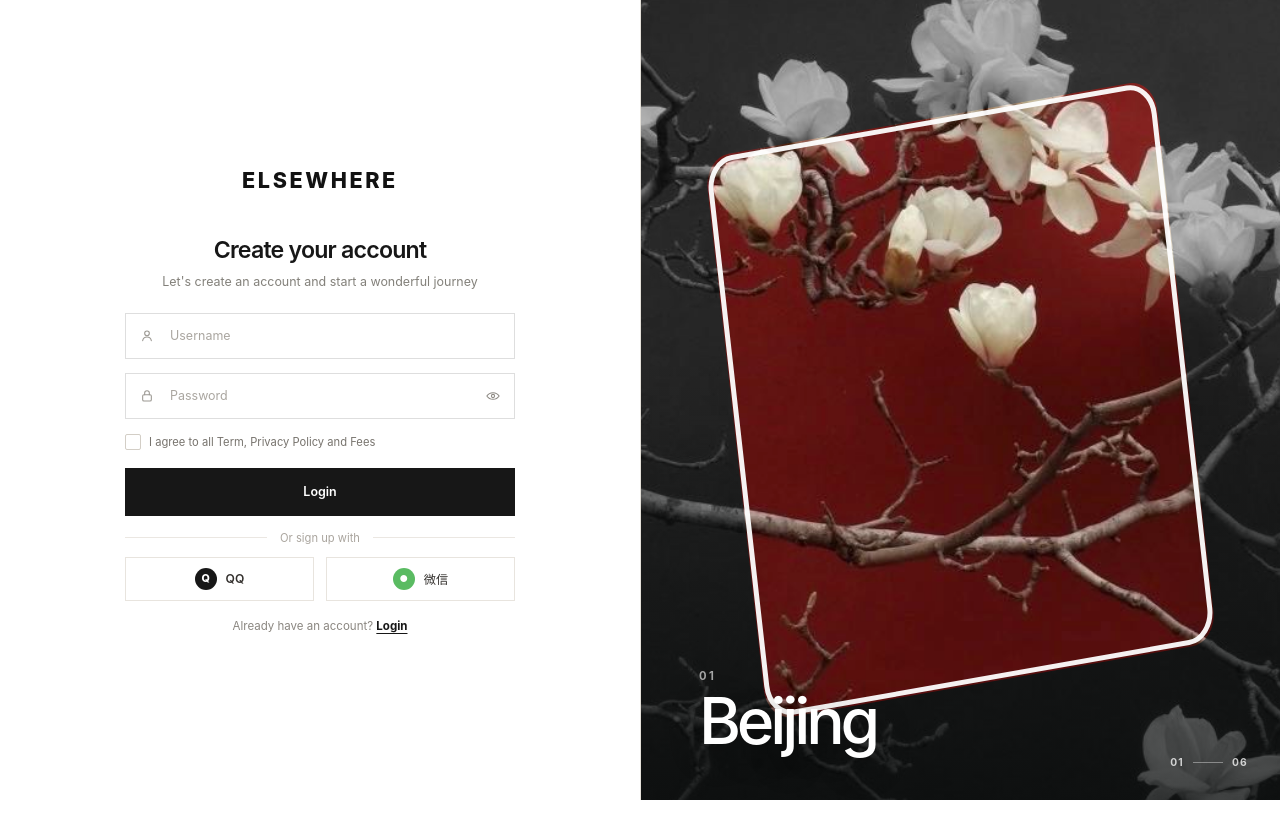
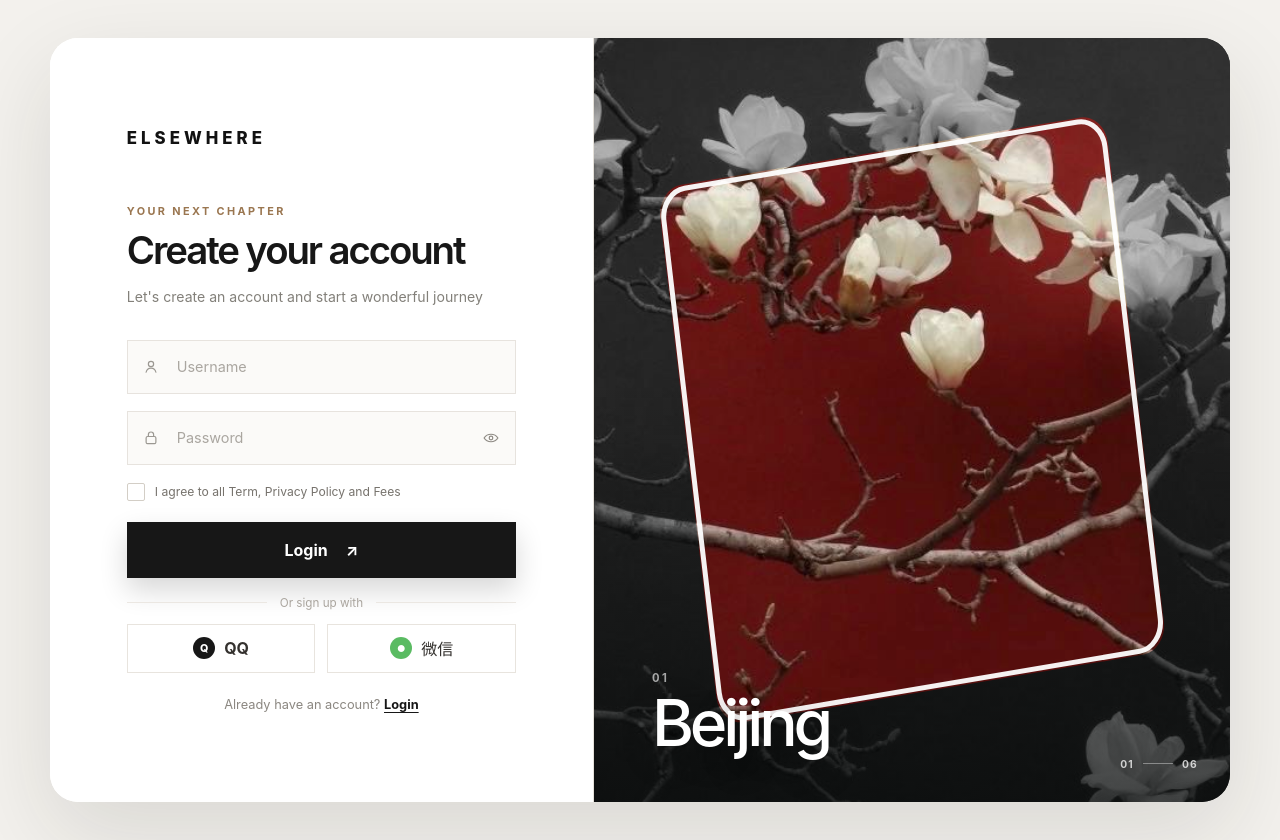
Before and after one commit to zhenyuk303/Elsewhere, a React (Vite) app: page / in a window 1280 px wide. Before the commit the page ends 800 px from the top, so only its background shows below. Built offline with nearby package versions, Linux system fonts and the light colour scheme.

Commit message:
restore card-based auth layout

```diff
--- a/src/features/auth/AuthPanel.tsx
+++ b/src/features/auth/AuthPanel.tsx
@@ -82,6 +82,7 @@ export function AuthPanel({
           ELSEWHERE
         </a>
         <div className="title-block" key={mode}>
+          <p className="eyebrow">YOUR NEXT CHAPTER</p>
           <h1 id="auth-title">
             {isSignup
               ? 'Create your account'
@@ -181,6 +182,9 @@ export function AuthPanel({
           disabled={disabled}
         >
           <span>Login</span>
+          <span aria-hidden="true" className="button-arrow">
+            ↗
+          </span>
         </button>
 
         {isSignup ? (
--- a/src/features/auth/auth.css
+++ b/src/features/auth/auth.css
@@ -1,5 +1,6 @@
 .auth-panel {
-  width: min(100%, 390px);
+  width: min(100%, 430px);
+  min-height: 610px;
   display: flex;
   flex-direction: column;
   justify-content: center;
@@ -7,17 +8,16 @@
 }
 
 .auth-header {
-  margin-bottom: 22px;
-  text-align: center;
+  margin-bottom: 32px;
 }
 
 .brand {
-  display: block;
-  margin: 0 0 clamp(32px, 5.5vh, 56px);
+  display: inline-flex;
+  margin: 0 0 clamp(48px, 7vh, 80px);
   color: #121212;
-  font-size: 1.35rem;
-  font-weight: 800;
-  letter-spacing: 0.12em;
+  font-size: 1.05rem;
+  font-weight: 850;
+  letter-spacing: 0.24em;
   text-decoration: none;
 }
 
@@ -25,25 +25,33 @@
   animation: auth-content-in 420ms cubic-bezier(0.22, 1, 0.36, 1) both;
 }
 
+.eyebrow {
+  margin: 0 0 12px;
+  color: #9a7650;
+  font-size: 0.68rem;
+  font-weight: 750;
+  letter-spacing: 0.22em;
+}
+
 .auth-header h1 {
-  max-width: 390px;
+  max-width: 430px;
   margin: 0;
-  font-size: clamp(1.45rem, 1.75vw, 1.75rem);
+  font-size: clamp(2rem, 3vw, 3.05rem);
   font-weight: 600;
-  letter-spacing: -0.035em;
-  line-height: 1.18;
+  letter-spacing: -0.055em;
+  line-height: 1.05;
 }
 
 .auth-subtitle {
-  margin: 8px 0 0;
+  margin: 14px 0 0;
   color: #83807a;
-  font-size: 0.78rem;
-  line-height: 1.45;
+  font-size: 0.88rem;
+  line-height: 1.65;
 }
 
 .auth-form {
   display: grid;
-  gap: 14px;
+  gap: 17px;
 }
 
 .field-group {
@@ -62,19 +70,19 @@
 }
 
 .field-shell {
-  min-height: 46px;
+  min-height: 54px;
   display: flex;
   align-items: center;
-  border: 1px solid #dedede;
+  border: 1px solid #e7e3de;
   border-radius: 0;
-  background: #fff;
+  background: #fbfaf8;
   transition: border-color 180ms ease, box-shadow 180ms ease, background 180ms ease;
 }
 
 .field-shell:focus-within {
-  border-color: #7b7b7b;
+  border-color: #a78a68;
   background: #fff;
-  box-shadow: 0 0 0 2px rgb(23 23 23 / 8%);
+  box-shadow: 0 0 0 4px rgb(167 138 104 / 12%);
 }
 
 .field-shell.has-error {
@@ -82,7 +90,7 @@
 }
 
 .field-icon {
-  width: 42px;
+  width: 47px;
   display: grid;
   place-items: center;
   color: #9b9892;
@@ -90,7 +98,7 @@
 
 .field-icon svg,
 .password-toggle svg {
-  width: 16px;
+  width: 18px;
   fill: none;
   stroke: currentColor;
   stroke-linecap: round;
@@ -106,7 +114,7 @@
   outline: 0;
   background: transparent;
   color: #171717;
-  font-size: 0.78rem;
+  font-size: 0.9rem;
 }
 
 .field-shell input::placeholder {
@@ -114,7 +122,7 @@
 }
 
 .password-toggle {
-  width: 42px;
+  width: 48px;
   align-self: stretch;
   display: grid;
   place-items: center;
@@ -137,9 +145,9 @@
 .checkbox-label {
   display: flex;
   align-items: center;
-  gap: 8px;
+  gap: 10px;
   color: #77736d;
-  font-size: 0.7rem;
+  font-size: 0.76rem;
   cursor: pointer;
 }
 
@@ -149,8 +157,8 @@
 }
 
 .custom-check {
-  width: 16px;
-  height: 16px;
+  width: 18px;
+  height: 18px;
   flex: 0 0 auto;
   display: grid;
   place-items: center;
@@ -183,25 +191,25 @@
 }
 
 .primary-button {
-  min-height: 48px;
+  min-height: 56px;
   display: flex;
   align-items: center;
   justify-content: center;
+  gap: 18px;
   margin-top: 4px;
   border: 0;
   border-radius: 0;
   background: #171717;
-  box-shadow: none;
+  box-shadow: 0 12px 28px rgb(0 0 0 / 16%);
   color: #fff;
-  font-size: 0.78rem;
-  font-weight: 600;
+  font-weight: 680;
   cursor: pointer;
   transition: transform 180ms ease, box-shadow 180ms ease;
 }
 
 .primary-button:hover {
-  transform: translateY(-1px);
-  box-shadow: 0 8px 20px rgb(0 0 0 / 14%);
+  transform: translateY(-2px);
+  box-shadow: 0 16px 34px rgb(0 0 0 / 21%);
 }
 
 .primary-button:active {
@@ -213,9 +221,18 @@
   opacity: 0.72;
 }
 
+.button-arrow {
+  font-size: 1rem;
+  transition: transform 180ms ease;
+}
+
+.primary-button:hover .button-arrow {
+  transform: translate(2px, -2px);
+}
+
 .social-block {
   display: grid;
-  gap: 12px;
+  gap: 14px;
 }
 
 .social-label {
@@ -224,7 +241,7 @@
   gap: 13px;
   margin: 1px 0 0;
   color: #aaa59e;
-  font-size: 0.7rem;
+  font-size: 0.73rem;
 }
 
 .social-label::before,
@@ -242,7 +259,7 @@
 }
 
 .social-actions button {
-  min-height: 44px;
+  min-height: 49px;
   display: flex;
   align-items: center;
   justify-content: center;
@@ -251,8 +268,7 @@
   border-radius: 0;
   background: #fff;
   color: #34312e;
-  font-size: 0.76rem;
-  font-weight: 600;
+  font-weight: 650;
   cursor: pointer;
   transition: border-color 160ms ease, background 160ms ease, transform 160ms ease;
 }
@@ -285,9 +301,9 @@
 }
 
 .mode-switch {
-  margin: 18px 0 0;
+  margin: 24px 0 0;
   color: #8b8781;
-  font-size: 0.72rem;
+  font-size: 0.8rem;
   text-align: center;
 }
 
@@ -314,8 +330,12 @@
 }
 
 @media (max-height: 780px) and (min-width: 881px) {
+  .auth-panel {
+    min-height: 560px;
+  }
+
   .brand {
-    margin-bottom: 28px;
+    margin-bottom: 42px;
   }
 
   .auth-header {
@@ -338,11 +358,11 @@
   }
 
   .brand {
-    margin-bottom: 34px;
+    margin-bottom: 42px;
   }
 
   .auth-header h1 {
-    font-size: clamp(1.45rem, 6vw, 1.8rem);
+    font-size: clamp(2.05rem, 9vw, 3rem);
   }
 }
 
@@ -357,7 +377,7 @@
 
   .field-shell,
   .primary-button {
-    min-height: 48px;
+    min-height: 52px;
   }
 
   .agreement-row {
@@ -379,7 +399,8 @@
   }
 
   .primary-button,
-  .social-actions button {
+  .social-actions button,
+  .button-arrow {
     transition-duration: 80ms;
   }
 }
--- a/src/styles/global.css
+++ b/src/styles/global.css
@@ -1,6 +1,6 @@
 :root {
   color: #171717;
-  background: #fff;
+  background: #f3f1ed;
   font-family:
     Inter, ui-sans-serif, system-ui, -apple-system, BlinkMacSystemFont, "Segoe UI",
     sans-serif;
@@ -17,7 +17,6 @@ body,
 #root {
   min-width: 320px;
   min-height: 100%;
-  height: 100%;
   margin: 0;
 }
 
@@ -31,20 +30,21 @@ input {
 }
 
 .app-shell {
-  width: 100%;
   min-height: 100vh;
-  min-height: 100svh;
+  display: grid;
+  place-items: center;
+  padding: clamp(16px, 3vw, 44px);
 }
 
 .journey-card {
-  width: 100%;
-  height: 100vh;
-  height: 100svh;
-  min-height: 620px;
+  width: min(1180px, 100%);
+  min-height: min(760px, calc(100vh - 48px));
   display: grid;
-  grid-template-columns: repeat(2, minmax(0, 1fr));
+  grid-template-columns: minmax(460px, 0.92fr) minmax(480px, 1.08fr);
   overflow: hidden;
+  border-radius: 28px;
   background: #fff;
+  box-shadow: 0 32px 90px rgb(36 31 23 / 12%);
   transform: translateZ(0);
 }
 
@@ -52,7 +52,7 @@ input {
   min-width: 0;
   display: grid;
   align-items: center;
-  padding: clamp(32px, 5vw, 80px);
+  padding: clamp(40px, 6vw, 78px);
   background: #fff;
 }
 
@@ -95,10 +95,10 @@ input {
 
   .journey-card {
     width: 100%;
-    height: auto;
     min-height: 100svh;
     grid-template-columns: 1fr;
     grid-template-rows: auto minmax(360px, 46svh);
+    border-radius: 0;
   }
 
   .auth-shell {
```
Also changed, not shown: 1 other file (tests, documents, lock files or other folders).
